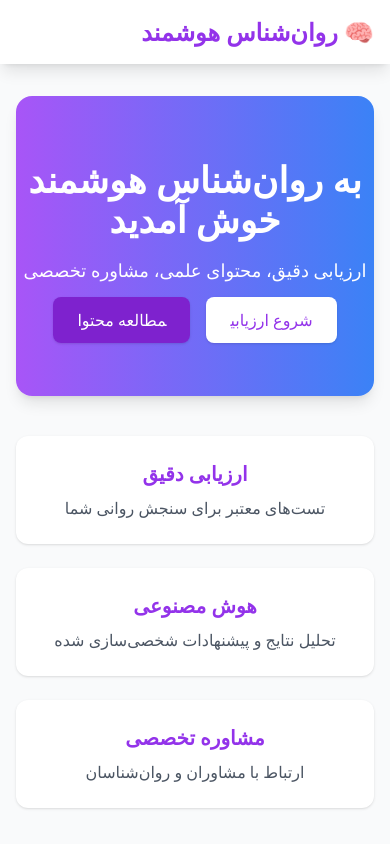
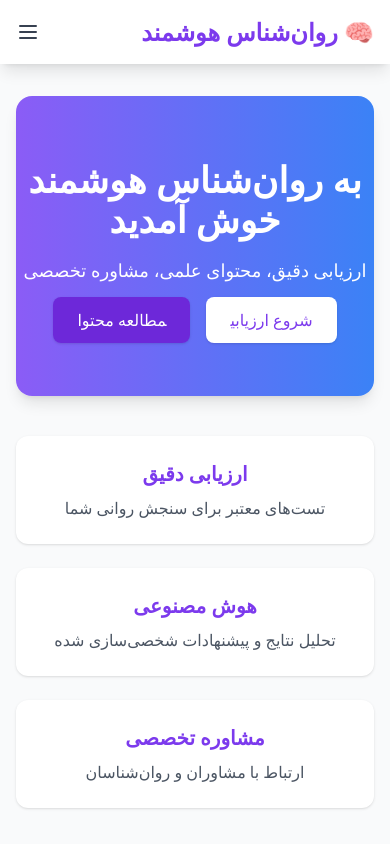
Before and after one commit to solahaei2-cell/psychologist-frontend-app, a React (Vite) app: page / in a window 390 px wide. Shown: the top 844 px of the page. Built offline with nearby package versions, Linux system fonts and the light colour scheme; no server answers.

Commit message:
Enhance UI/UX with mobile menu, animations, dark mode, and psychology-based palette

```diff
--- a/src/App.jsx
+++ b/src/App.jsx
@@ -1,5 +1,6 @@
 import React from "react"
 import { Routes, Route } from "react-router-dom"
+import { motion } from "framer-motion" // اضافه کردن برای انیمیشن‌های شیک
 import Navbar from "./components/Navbar"
 
 // صفحات اصلی
@@ -22,9 +23,14 @@
 
 export default function App() {
   return (
-    <div className="min-h-screen bg-gray-50">
+    <div className="min-h-screen bg-gray-50 dark:bg-gray-900"> {/* پشتیبانی dark mode */}
       <Navbar />
-      <main className="max-w-7xl mx-auto px-4 sm:px-6 lg:px-8 py-8">
+      <motion.main
+        className="max-w-7xl mx-auto px-4 sm:px-6 lg:px-8 py-8"
+        initial={{ opacity: 0, y: 20 }}
+        animate={{ opacity: 1, y: 0 }}
+        transition={{ duration: 0.5 }} // انیمیشن نرم برای ورود صفحه
+      >
         <Routes>
           {/* صفحات اصلی */}
           <Route path="/" element={<Home />} />
@@ -44,7 +50,7 @@
           {/* مشاوره */}
           <Route path="/consultation" element={<Consultation />} />
         </Routes>
-      </main>
+      </motion.main>
     </div>
   )
 }
--- a/src/components/Navbar.jsx
+++ b/src/components/Navbar.jsx
@@ -1,14 +1,20 @@
-import React from 'react'
+import React, { useState } from 'react'
 import { Link, useNavigate } from 'react-router-dom'
 
-export default function Navbar(){
-  const navigate = useNavigate();
-  const token = localStorage.getItem('token');
+export default function Navbar() {
+  const navigate = useNavigate()
+  const token = localStorage.getItem('token')
   const handleLogout = () => {
-    localStorage.removeItem('token');
-    navigate('/');
-    window.location.reload();
-  };
+    localStorage.removeItem('token')
+    navigate('/')
+    window.location.reload()
+  }
+
+  const [mobileMenuOpen, setMobileMenuOpen] = useState(false)
+
+  const toggleMobileMenu = () => {
+    setMobileMenuOpen(!mobileMenuOpen)
+  }
 
   return (
     <nav className="bg-white shadow-lg sticky top-0 z-50">
@@ -30,7 +36,33 @@
               </>
             )}
           </div>
+          <div className="md:hidden flex items-center">
+            <button onClick={toggleMobileMenu} className="text-gray-700 focus:outline-none">
+              <svg className="h-6 w-6" fill="none" stroke="currentColor" viewBox="0 0 24 24" xmlns="http://www.w3.org/2000/svg">
+                <path strokeLinecap="round" strokeLinejoin="round" strokeWidth="2" d="M4 6h16M4 12h16M4 18h16" />
+              </svg>
+            </button>
+          </div>
         </div>
+        {mobileMenuOpen && (
+          <div className="md:hidden">
+            <div className="px-2 pt-2 pb-3 space-y-1 sm:px-3">
+              <Link to="/" className="block text-gray-700 hover:text-purple-600 px-3 py-2 rounded-md">خانه</Link>
+              <Link to="/content" className="block text-gray-700 hover:text-purple-600 px-3 py-2 rounded-md">کتابخانه</Link>
+              {token ? (
+                <>
+                  <Link to="/dashboard" className="block text-gray-700 hover:text-purple-600 px-3 py-2 rounded-md">داشبورد</Link>
+                  <button onClick={handleLogout} className="block text-red-600 px-3 py-2">خروج</button>
+                </>
+              ) : (
+                <>
+                  <Link to="/login" className="block bg-purple-600 text-white px-3 py-2 rounded-lg">ورود</Link>
+                  <Link to="/register" className="block border border-purple-600 text-purple-600 px-3 py-2 rounded-lg">ثبت‌نام</Link>
+                </>
+              )}
+            </div>
+          </div>
+        )}
       </div>
     </nav>
   )
--- a/tailwind.config.js
+++ b/tailwind.config.js
@@ -3,12 +3,29 @@
     './index.html',
     './src/**/*.{js,jsx}'
   ],
+  darkMode: 'class', // فعال کردن dark mode
   theme: {
     extend: {
       fontFamily: {
         vazir: ['Vazir', 'sans-serif']
+      },
+      colors: {
+        purple: {
+          500: '#8B5CF6', // بنفش روشن برای اعتماد
+          600: '#7C3AED',
+          700: '#6D28D9'
+        },
+        blue: {
+          500: '#3B82F6', // آبی برای آرامش
+          600: '#2563EB',
+          50: '#EFF6FF' // آبی روشن برای زمینه آرام
+        },
+        gray: {
+          50: '#F9FAFB', // زمینه روشن برای کاهش استرس
+          600: '#4B5563'
+        }
       }
     }
   },
   plugins: [],
-};
+}
```
